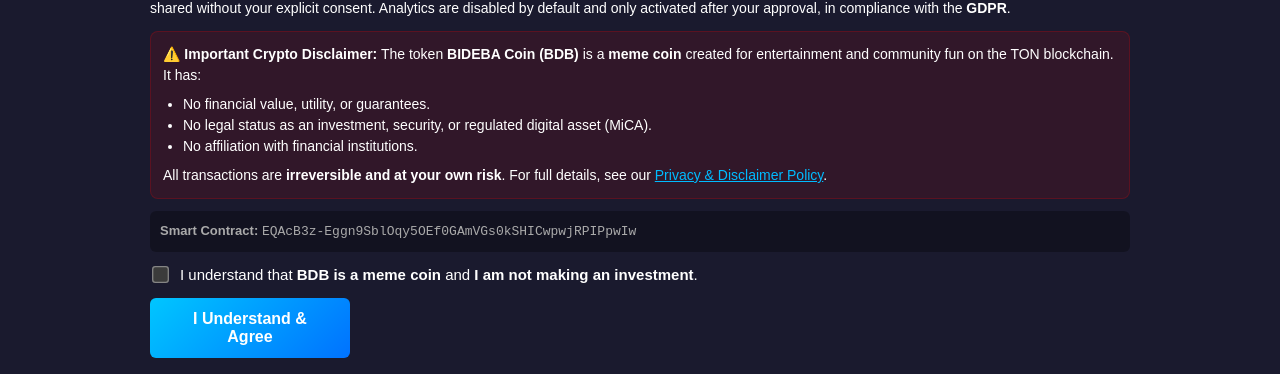
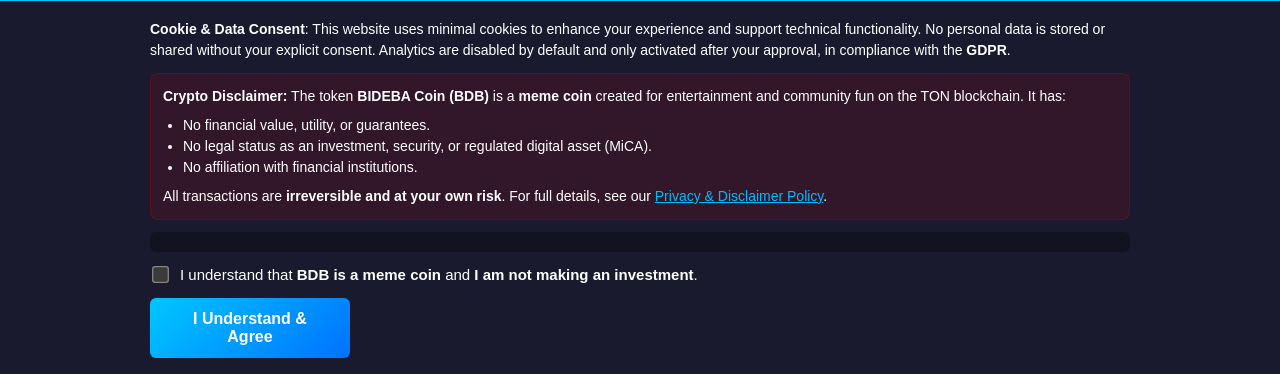
Before and after one commit to intergalacticuser/BIDEBA, a plain HTML site: page info.html in a window 1280 px wide. Shown: the part 424-798 px from the top of the page. Drawn offline with Linux system fonts and the light colour scheme; no server answers.

Commit message:
Update info.html

```diff
--- a/info.html
+++ b/info.html
@@ -213,7 +213,7 @@
     </div>
 
     <div style="background: rgba(255, 0, 0, 0.1); padding: 12px; border-radius: 8px; border: 1px solid rgba(255, 0, 0, 0.2);">
-      <strong>⚠️ Important Crypto Disclaimer:</strong> The token <strong>BIDEBA Coin (BDB)</strong> is a <strong>meme coin</strong> created for entertainment and community fun on the TON blockchain. It has:
+      <strong> Crypto Disclaimer:</strong> The token <strong>BIDEBA Coin (BDB)</strong> is a <strong>meme coin</strong> created for entertainment and community fun on the TON blockchain. It has:
       <ul style="margin: 8px 0; padding-left: 20px;">
         <li>No financial value, utility, or guarantees.</li>
         <li>No legal status as an investment, security, or regulated digital asset (MiCA).</li>
@@ -223,7 +223,7 @@
     </div>
 
     <div style="font-size: 13px; color: #aaa; background: rgba(0, 0, 0, 0.3); padding: 10px; border-radius: 6px;">
-      <strong>Smart Contract:</strong> <span style="font-family: monospace;">EQAcB3z-Eggn9SblOqy5OEf0GAmVGs0kSHICwpwjRPIPpwIw</span>
+
     </div>
 
     <label style="display: flex; align-items: center; gap: 10px; font-size: 15px;">
```
